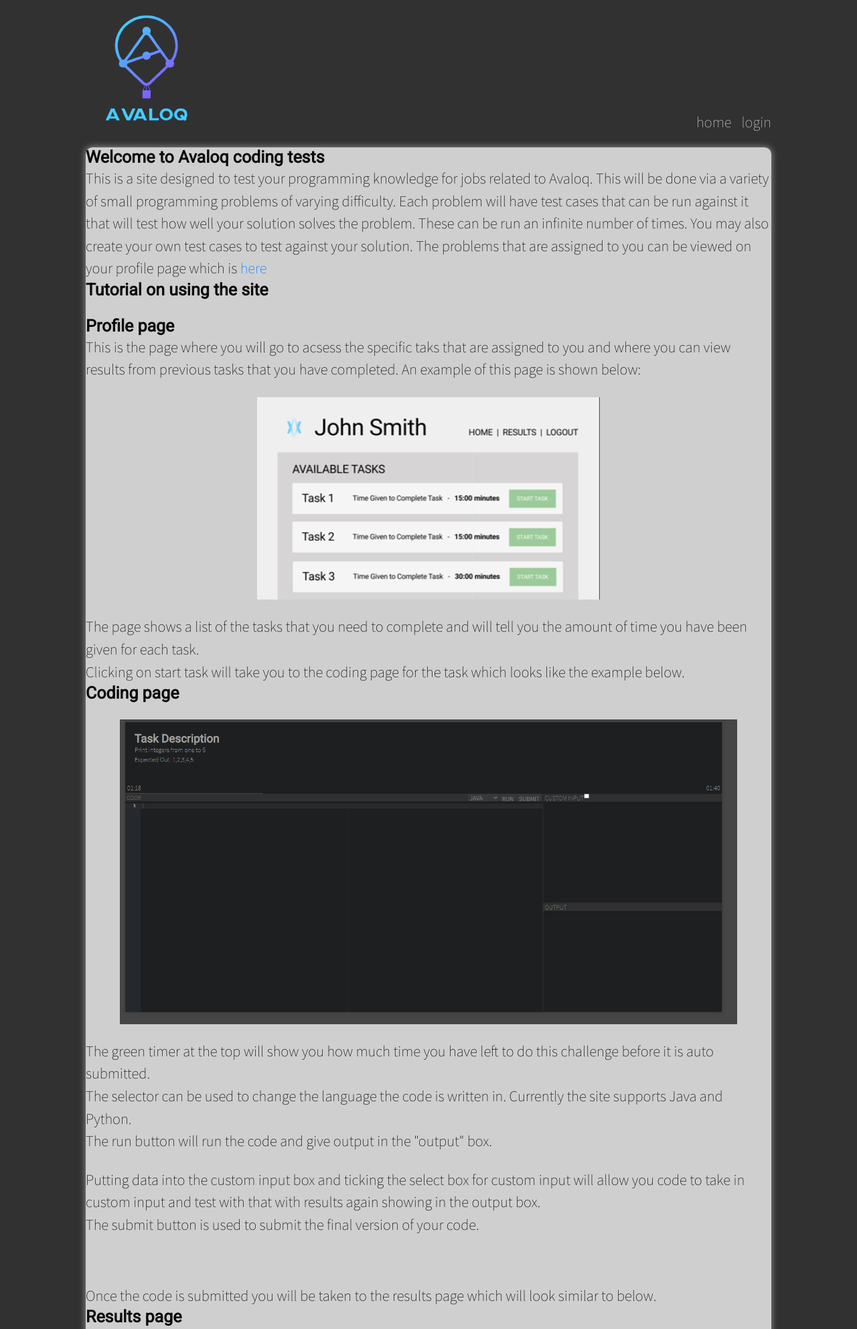
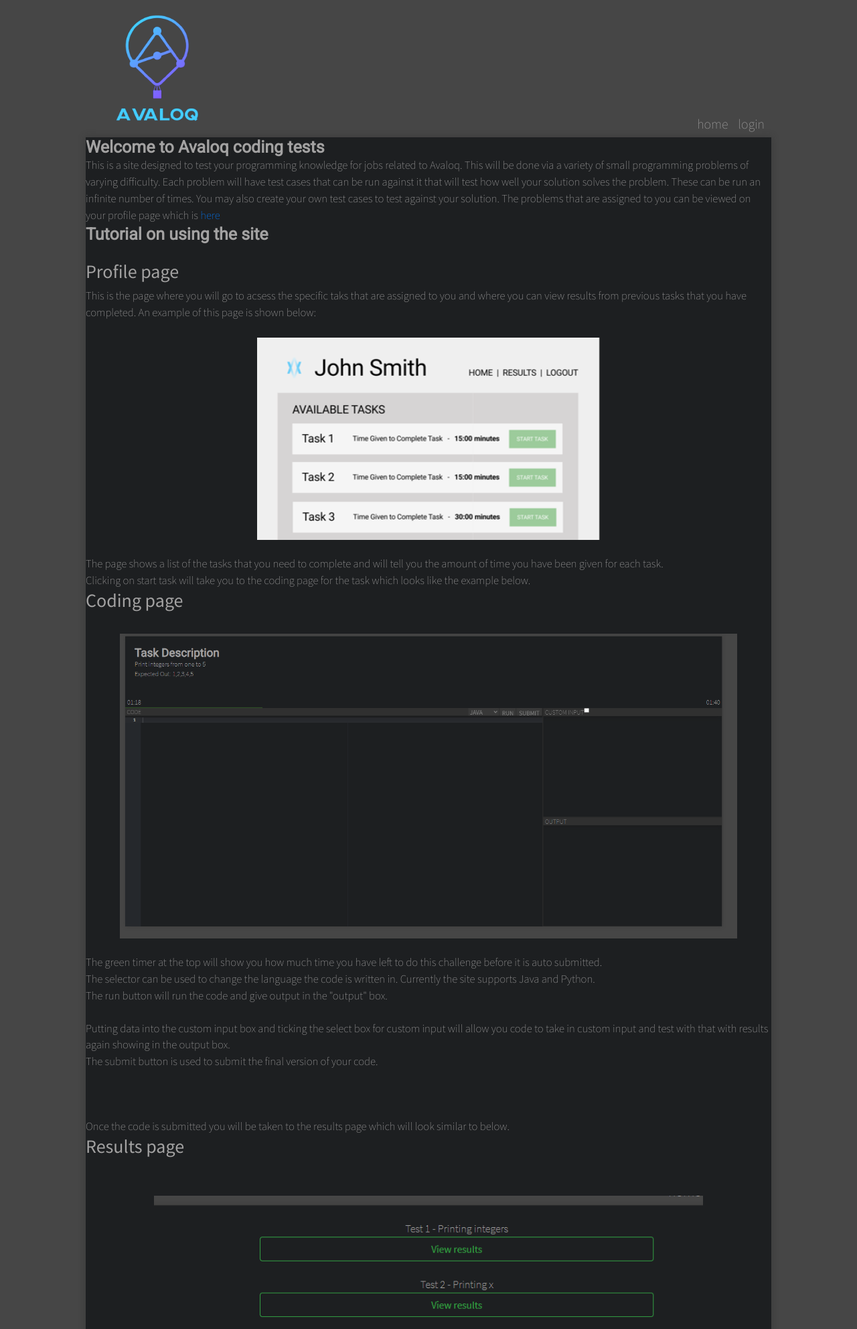
Before and after one commit to Calmac56/Team-project, a Django app: page / in a window 1280 px wide. Shown: the top 1984 px of the page at 67% size. Run offline with Django 3.2, Linux system fonts and the light colour scheme; some libraries are stand-ins or nearby versions.

Commit message:
Updated home page content

```diff
--- a/main/static/css/base.css
+++ b/main/static/css/base.css
@@ -5,14 +5,14 @@ within the last element indented 1 less than itself.
 global tag styling like h1 and p are done at the bottom.
 */
 :root {
-    --div-color: rgba(255, 255, 255, 0.767);
-    --background-color: rgb(49, 49, 49);
+    --div-color: rgb(29,31,33);
+    --background-color: rgb(70, 70, 70);
     --highlight-color: rgb(148, 183, 212);
     --highlight-color2: rgb(103, 110, 141);
     --alt-color: rgb(44,44,44);
     --alt-color2: rgb(46, 78, 39);
-    --text-color: rgb(10, 10, 10);
-    --text-alt-color: rgb(44, 43, 43);
+    --text-color: rgb(163, 162, 162);
+    --text-alt-color: rgb(219, 219, 219);
     --timer: 0%;
 }
 
@@ -21,7 +21,6 @@ body {
     margin: 0 !important;
     font-family: 'Source Sans Pro', sans-serif !important;
     background-color: var(--background-color) !important;
-
 }
 
     .bodyContainer {
@@ -38,8 +37,10 @@ body {
         .header {
             display: flex;
             flex-direction: row;
-            min-height: 150px;
-            padding-bottom: 20px;
+            min-height: 100px;
+            padding-bottom: 5px;
+            margin-left: 16px;
+            margin-right: 10px;
         }
 
             .logo {
@@ -58,7 +59,6 @@ body {
                 display: flex;
                 width: 50%;
                 align-items: flex-end;
-                color: azure;
             }
 
             .navBar {
@@ -86,9 +86,9 @@ body {
 
 
             .navLink {
-                color:  rgba(255, 255, 255, 0.767);
+                color: var(--text-color);
                 font-size: 20px;
-                font-size: calc(100% + 0.5vw);
+                font-size: calc(100% + 0.3vw);
                 font-weight: 300;
                 text-transform: lowercase;
                 text-decoration: none;
@@ -100,14 +100,13 @@ body {
             }
 
         .content {
-            border-radius: 10px;
             display: flex;
             flex-direction: column;
             width: 100%;
-            min-height:600px;
+            min-height:300px;
             background-color: var(--div-color);
             color: var(--text-color);
-            box-shadow: 0px 0px 10px 1px rgba(163, 160, 160, 0.801);
+            box-shadow: 0px 0px 10px 1px rgba(39, 39, 39, 0.3);
 
         }
 
@@ -120,7 +119,7 @@ body {
 h1 {
     margin: 0px !important;
     font-family: 'Roboto', sans-serif !important;
-    font-size: 100px !important;
+    font-size: 50px !important;
     font-weight: 600 !important;
     font-size: calc(100% + 1.8vw) !important;
     color: var(--text-color) !important;
@@ -130,27 +129,18 @@ h2 {
     margin: 0px !important;
     font-family: 'Roboto', sans-serif !important;
     font-weight: 800 !important;
-    font-size: 100px !important;
+    font-size: 25px !important;
     font-size: calc(100% + 0.7vw) !important;
     color: var(--text-color) !important;
 }
 
 h3{
-    color: rgb(0, 0, 0) !important;
-}
-
-h4{
-    margin: 0px !important;
-    font-family: 'Roboto', sans-serif !important;
-    font-size: 100px !important;
-    font-weight: 600 !important;
-    font-size: calc(100% + 1.8vw) !important;
-    color: rgb(255, 255, 255) !important;
+    color:var(--text-color) !important;
 }
 
 p {
     font-weight: 300 !important;
     margin: 0px !important;
     color: var(--text-color) !important;
-    font-size: calc(100% + 0.5vw) !important;
+    font-size: calc(100% + 0.05vw) !important;
 }
--- a/main/static/css/index.css
+++ b/main/static/css/index.css
@@ -4,7 +4,3 @@
     margin-right: auto;
 
 }
-
-h3{
-    color: lightslategrey !important;
-}
--- a/main/templates/cs14/index.html
+++ b/main/templates/cs14/index.html
@@ -20,14 +20,14 @@ your own test cases to test against your solution. The problems that are assigne
 
 <h2> Tutorial on using the site </h2>
 <br>
-<h2> Profile page</h2>
+<h3> Profile page</h3>
 <p> This is the page where you will go to acsess the specific taks that are assigned to you and where you can view results from previous tasks that you have completed. An example of this page is shown below:</p>
     <br>
     <img src="{% static "images/profile.png"%}" style="width: 50%; height: auto;" class=images>
     <br>
     <p> The page shows a list of the tasks that you need to complete and will tell you the amount of time you have been given for each task.<br>
     Clicking on start task will take you to the coding page for the task which looks like the example below. <br></p>
-    <h2> Coding page</h2>
+    <h3> Coding page</h3>
     <br>
     <img src="{% static "images/codepage.png"%}" class=images style="width: 90%; height: auto;">
     <br>
@@ -39,7 +39,7 @@ your own test cases to test against your solution. The problems that are assigne
     <br>
     <br>
     <p> Once the code is submitted you will be taken to the results page which will look similar to below.</p>
-    <h2> Results page</h2>
+    <h3> Results page</h3>
     <br>
     <br>
     <img src="{% static "images/resultspage.png"%}" style="width: 80%; height: auto;" class=images>
@@ -52,4 +52,18 @@ your own test cases to test against your solution. The problems that are assigne
     There is also a button to view the code submitted which will take you to a page like this.</p>
     <br>
     <br>
+    <h3> Results page</h3>
+    <br>
+    <br>
+    <img src="{% static "images/reviewpage.png"%}" style="width: 80%; height: auto;" class=images>
+    <br>
+    <br>
+    <p>This page works almost exactlt the same as the coding page. You will be able to review your past code. The green bar at the top is a timeline.<br>
+       Moving the bar to the right will show later versions of the code and moving it to the left will show earlier versions of the code. (A copy of the code is saved each time it is run) <br>
+       This code can be modified for example to test it with syntax fixes. None of these changes will be saved though.
+
+    </p>
+    <br>
+
+
 {% endblock %}
--- a/main/templates/cs14/profile.html
+++ b/main/templates/cs14/profile.html
@@ -48,8 +48,8 @@ Welcome {{ user.first_name }}
 			{% if tasks != None %}
 				{% for key, values in tasks.items %}
 					<div class="taskContainer" style="text-align: center">
-						<p style="color: black !important; font-weight: bold !important;">{{key.taskID.name}}</p>
-						<p style="color: black !important; font-weight: bold !important;">Time to complete task - {{values}} Minutes</p>
+						<p style="font-weight: bold !important;">{{key.taskID.name}}</p>
+						<p style="font-weight: bold !important;">Time to complete task - {{values}} Minutes</p>
 
 
 						{% if key.taskID.taskID in results %}
```
Also changed, not shown: main/static/images/result.PNG, main/static/images/resultspage.PNG, main/static/images/reviewpage.PNG (added).
